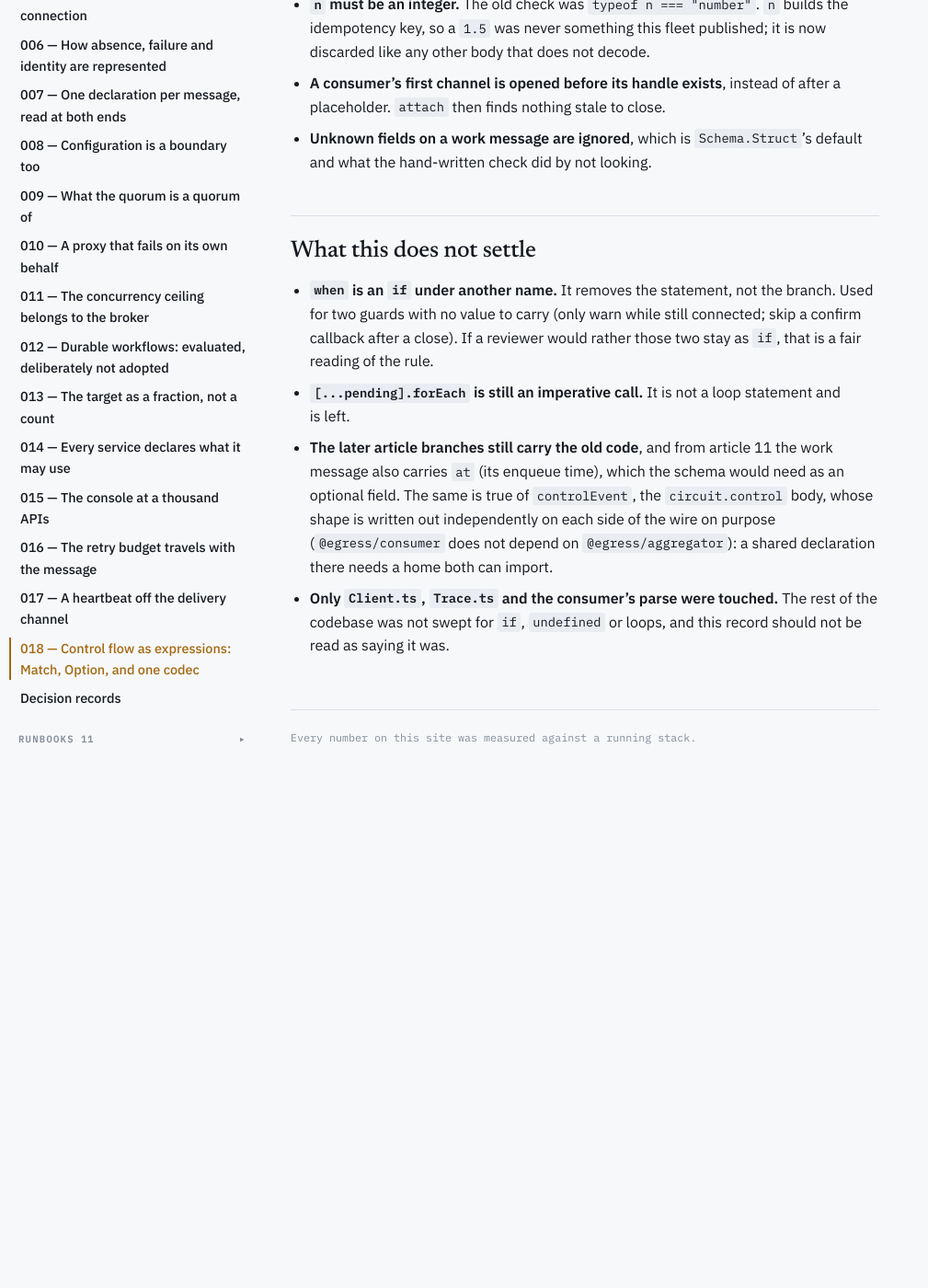
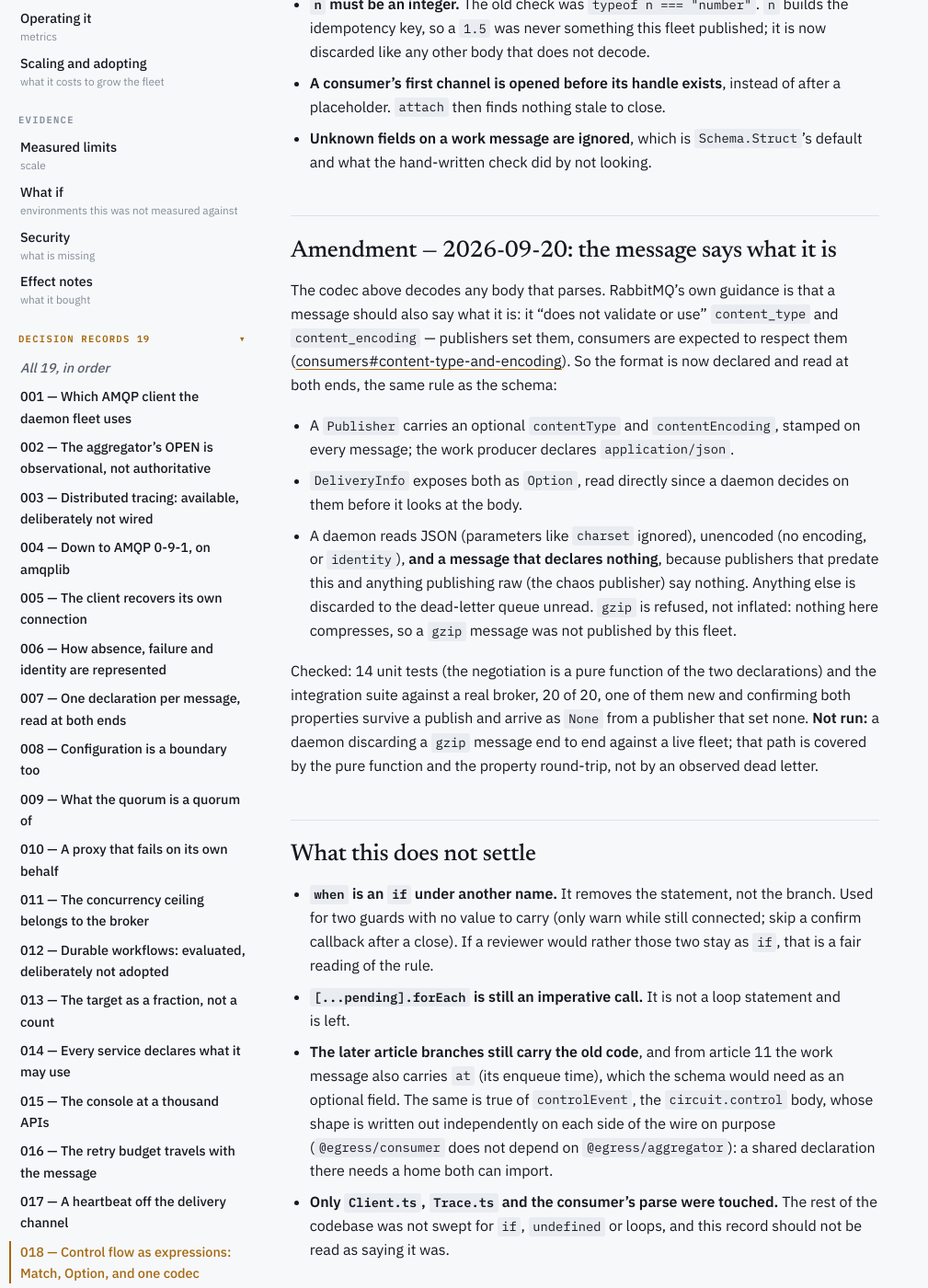
Before and after one commit to lsfera/circuit-breaker-unboxing, a Jekyll site: the page built from docs/decisions/018-control-flow-as-expressions.md, in a window 1280 px wide and 1400 px high, scrolled down 2476 px. Shown: the whole window at 92% size, without its empty margins (0-1009 px from the left). Built offline with Jekyll 4.4.1, drawn with Linux system fonts in a browser that asks for light colours; our own code applies the rules of GitHub Pages for plain Markdown files; before the commit the page ends 3368 px from its top, so only the background shows below that.

Commit message:
ADR 018 amendment: the work message declares its content type and encoding
RabbitMQ neither validates nor uses content_type/content_encoding; publishers
set them and consumers are expected to respect them. Records that a Publisher
now stamps both, DeliveryInfo exposes both, and a daemon reads unencoded JSON or
a message that declared nothing and discards anything else to the dead-letter
queue unread (gzip is refused, not inflated). Says what was checked (14 unit
tests, 20 of 20 integration) and what was not: a discard observed end to end
against a live fleet.

```diff
--- a/docs/decisions/018-control-flow-as-expressions.md
+++ b/docs/decisions/018-control-flow-as-expressions.md
@@ -84,6 +84,33 @@ benchmark has looked at.
 - **Unknown fields on a work message are ignored**, which is `Schema.Struct`'s
   default and what the hand-written check did by not looking.
 
+## Amendment — 2026-09-20: the message says what it is
+
+The codec above decodes any body that parses. RabbitMQ's own guidance is that a
+message should also say what it is: it "does not validate or use" `content_type`
+and `content_encoding` — publishers set them, consumers are expected to respect
+them ([consumers#content-type-and-encoding](https://www.rabbitmq.com/docs/consumers#content-type-and-encoding)).
+So the format is now declared and read at both ends, the same rule as the
+schema:
+
+- A `Publisher` carries an optional `contentType` and `contentEncoding`,
+  stamped on every message; the work producer declares `application/json`.
+- `DeliveryInfo` exposes both as `Option`, read directly since a daemon decides
+  on them before it looks at the body.
+- A daemon reads JSON (parameters like `charset` ignored), unencoded (no
+  encoding, or `identity`), **and a message that declares nothing**, because
+  publishers that predate this and anything publishing raw (the chaos
+  publisher) say nothing. Anything else is discarded to the dead-letter queue
+  unread. `gzip` is refused, not inflated: nothing here compresses, so a
+  `gzip` message was not published by this fleet.
+
+Checked: 14 unit tests (the negotiation is a pure function of the two
+declarations) and the integration suite against a real broker, 20 of 20, one of
+them new and confirming both properties survive a publish and arrive as `None`
+from a publisher that set none. **Not run:** a daemon discarding a `gzip`
+message end to end against a live fleet; that path is covered by the pure
+function and the property round-trip, not by an observed dead letter.
+
 ## What this does not settle
 
 - **`when` is an `if` under another name.** It removes the statement, not the
```
Also changed, not shown: docs/decisions/README.md (+1 -1 lines).
